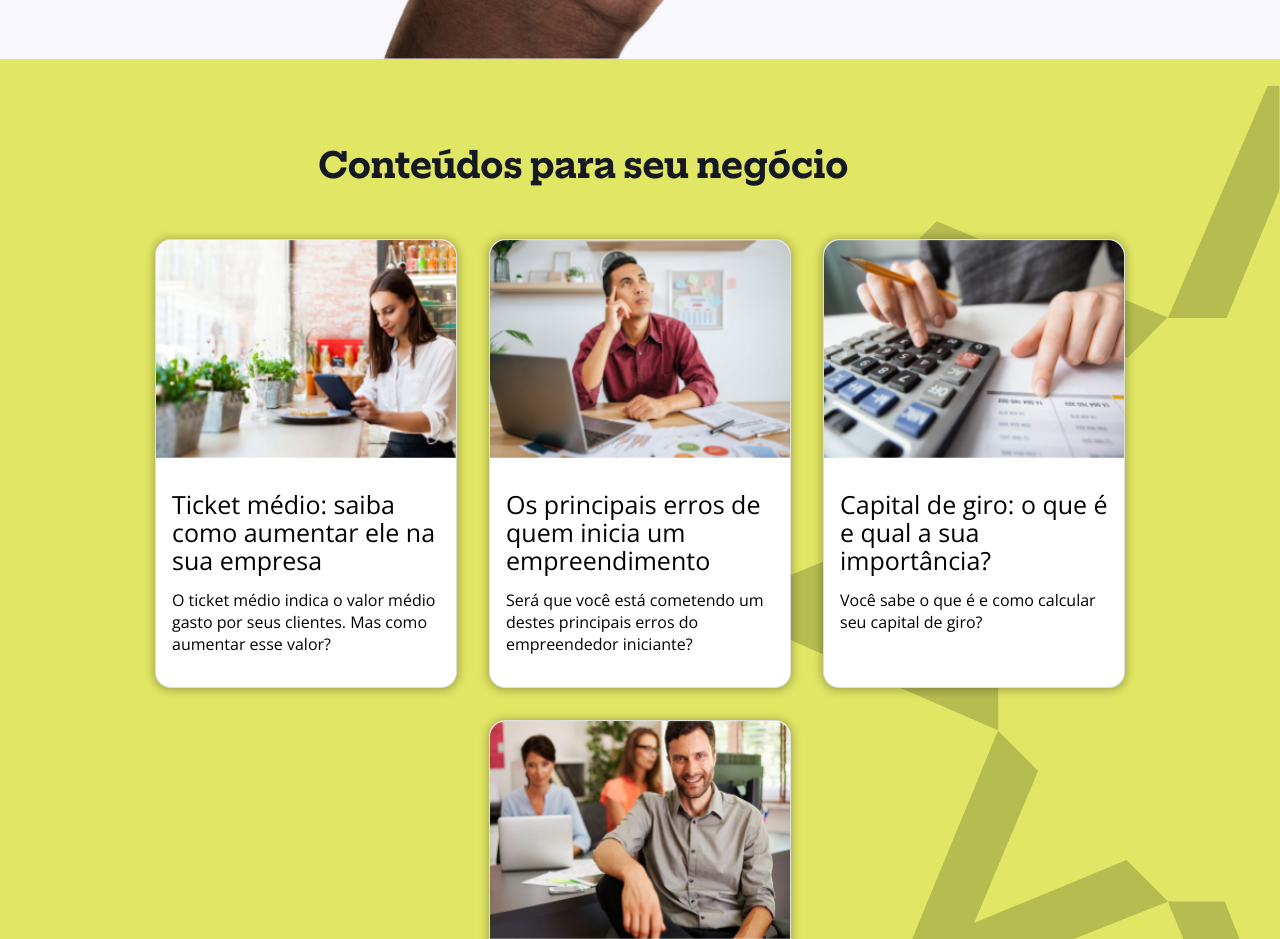
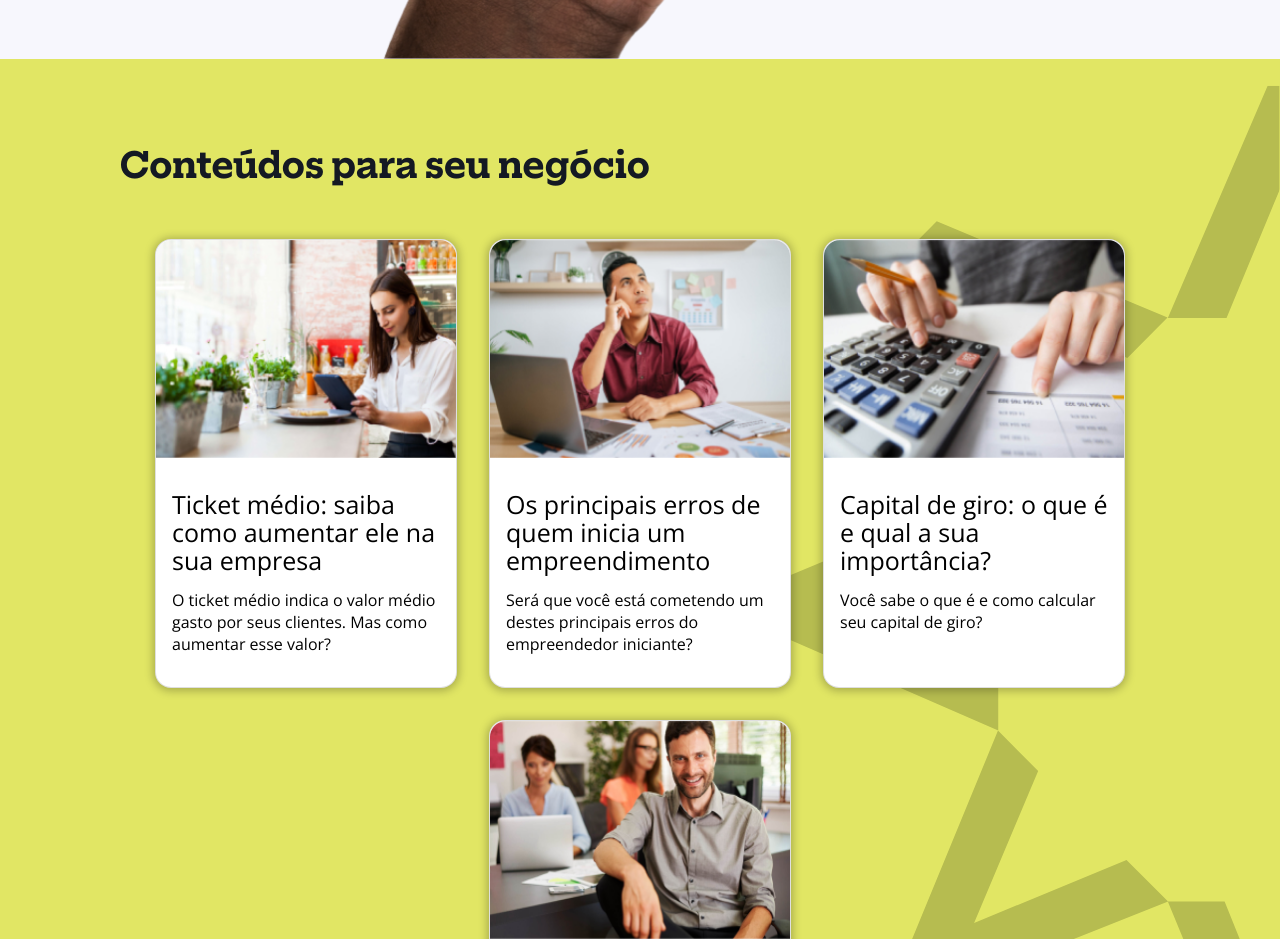
Before and after one commit to LeonardoAraujoLisboa/mulvi-desty, a React (Create React App) app: page / in a window 1280 px wide. Shown: the part 8860-9799 px from the top of the page. Built offline with nearby package versions, Linux system fonts and the light colour scheme.

Commit message:
Atualização dos links e tamanhos

```diff
--- a/src/components/BusinessContentCard/styles.ts
+++ b/src/components/BusinessContentCard/styles.ts
@@ -13,11 +13,26 @@ export const Title = styled.h1`
 
     @media (min-width: 1024px) {
         padding-bottom: 48px;
-        padding-left: 125px;
+        padding-left: 190px;
         margin-bottom: 0px;
         text-align: left;
         width: 893px;
-        margin: auto;
+    }
+
+    @media (min-width: 1100px) {
+        padding-left: 60px;
+    }
+
+    @media (min-width: 1200px) {
+        padding-left: 120px;
+    }
+
+    @media (min-width: 1300px) {
+        padding-left: 180px;
+    }
+
+    @media (min-width: 1400px) {
+        padding-left: 55px;
     }
 
     @media (min-width: 1440px) {
```
